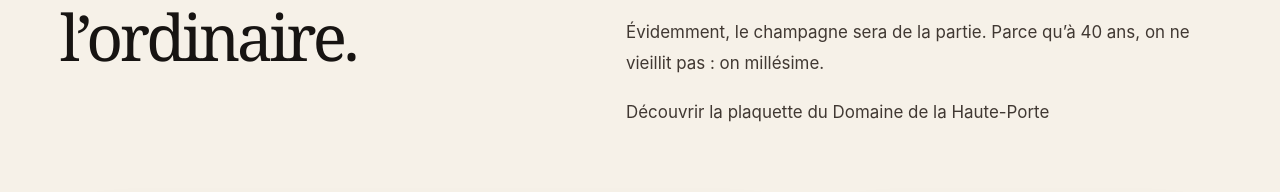
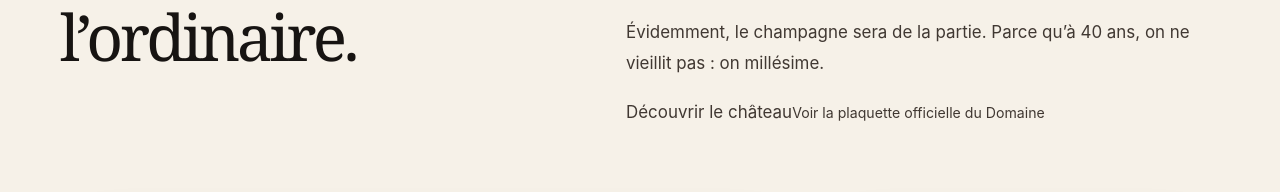
Before and after one commit to nairodx77-star/Anniversaire-chateau, a React (Vite) app: page / in a window 1280 px wide. Shown: the part 1178-1370 px from the top of the page. Built offline with nearby package versions, Linux system fonts and the light colour scheme; no server answers; the database is empty.

Commit message:
Update App.jsx

```diff
--- a/src/App.jsx
+++ b/src/App.jsx
@@ -348,13 +348,14 @@ export default function App() {
   </p>
 
   <a
-    className="domain-pdf-link"
-    href="https://domainedelahauteporte.com/pages-plaquettes/Plaquette%20locaton%20saisonni%C3%A8re%20HP..pdf"
-    target="_blank"
-    rel="noreferrer"
-  >
-    Découvrir la plaquette du Domaine de la Haute-Porte
-  </a>
+  className="domain-pdf-button"
+  href="https://domainedelahauteporte.com/pages-plaquettes/Plaquette%20locaton%20saisonni%C3%A8re%20HP..pdf"
+  target="_blank"
+  rel="noreferrer"
+>
+  <span>Découvrir le château</span>
+  <small>Voir la plaquette officielle du Domaine</small>
+</a>
 </div>
           </div>
         </section>
```
